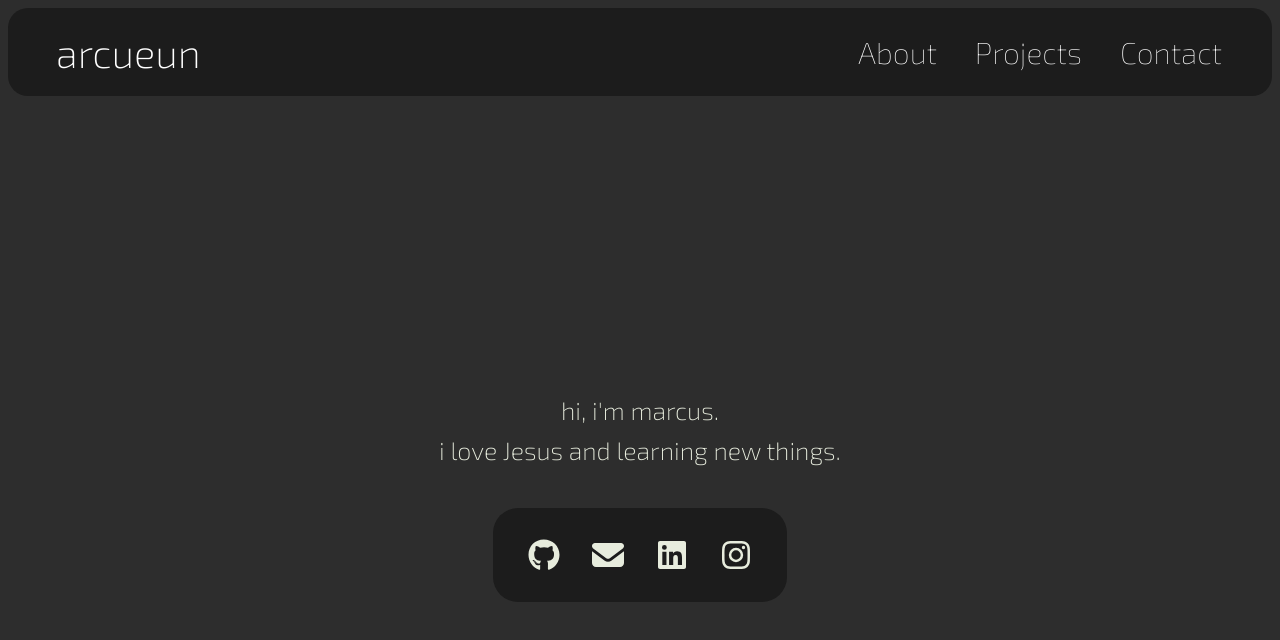
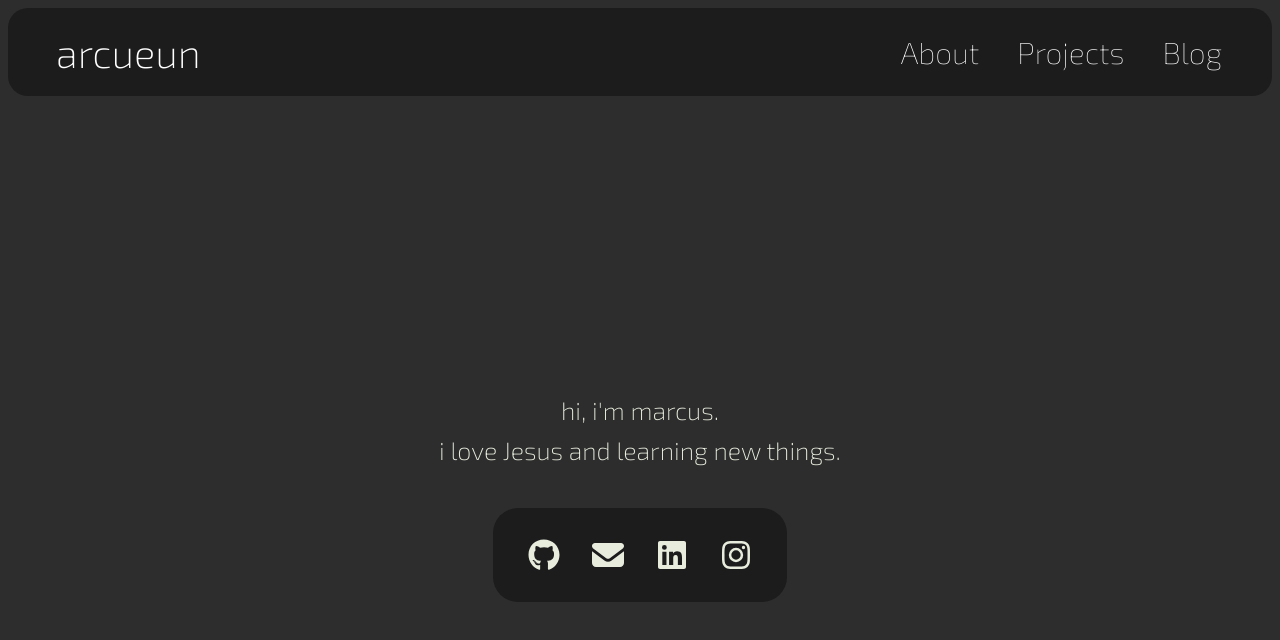
Before and after one commit to arcueun/website, a React (Vite) app: page / in a window 1280 px wide. Shown: the top 640 px of the page. Built offline with nearby package versions, Linux system fonts and the light colour scheme.

Commit message:
feat: have blog

```diff
--- a/src/components/Header.jsx
+++ b/src/components/Header.jsx
@@ -9,7 +9,7 @@
             <nav className='sectionList' role='navigation' aria-label='Main navigation'>
                 <a href="#about">About</a>
                 <a href="#projects">Projects</a>
-                <a href="#contact">Contact</a>
+                <a href="#contact">Blog</a>
             </nav>
         </header>
     )
```
